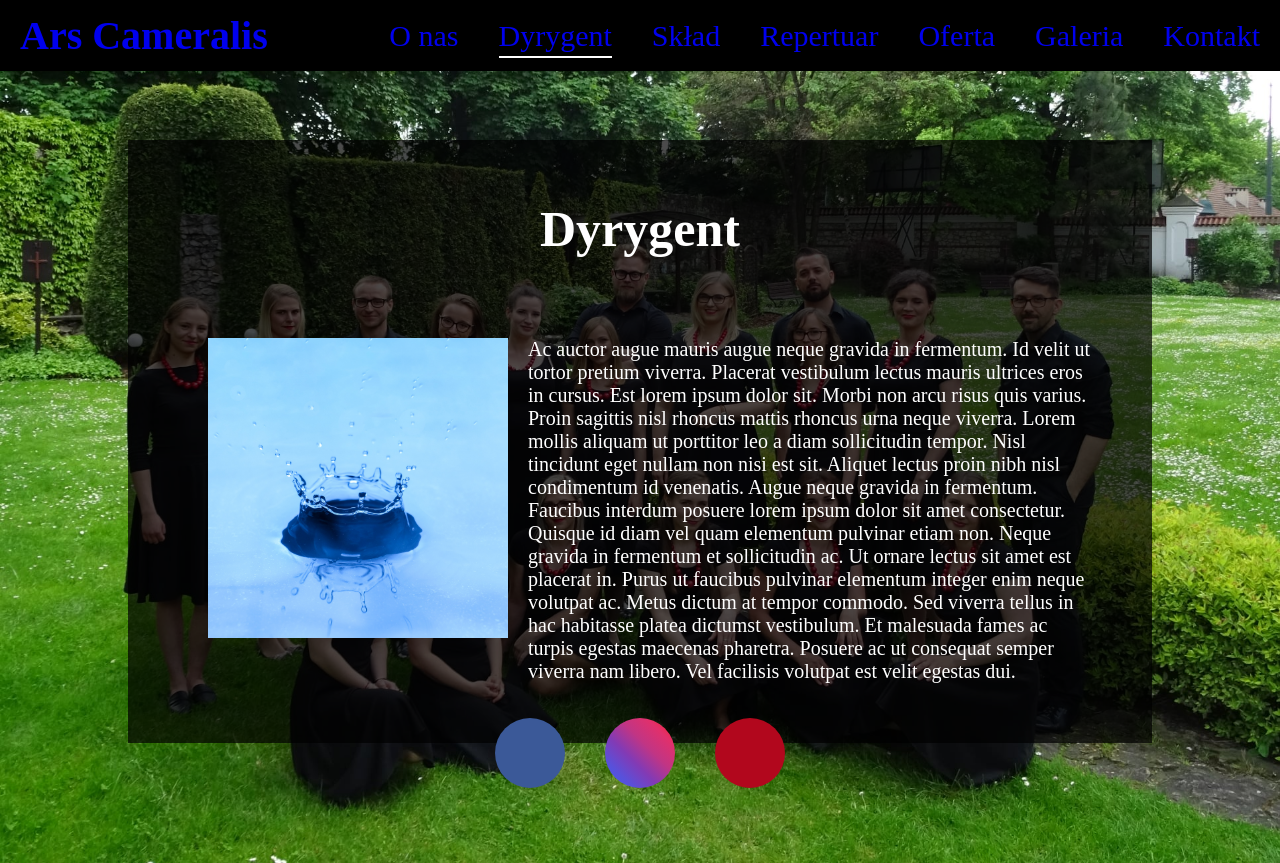
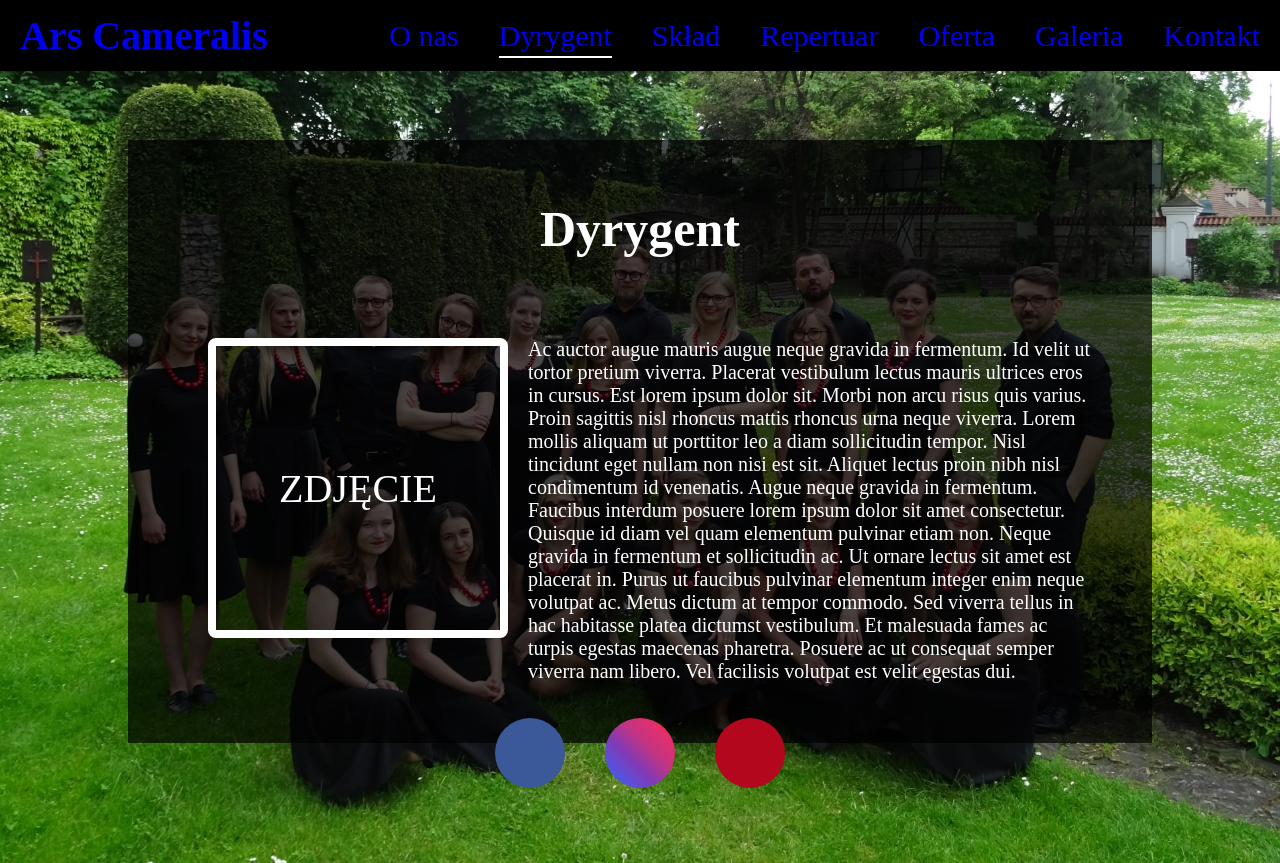
Before and after one commit to piotr-rajtar/ars-cameralis, a Vue app: page /conductor in a window 1280 px wide. Built offline with nearby package versions, Linux system fonts and the light colour scheme; some icons are missing.

Commit message:
Add photo replacement in conductor view

```diff
--- a/src/components/conductor/Conductor.vue
+++ b/src/components/conductor/Conductor.vue
@@ -3,8 +3,9 @@
     <div :class="style.conductor">
       <h1 :class="style.header">Dyrygent</h1>
       <div :class="style.conductorItemContainer">
-        <div :class="style.conductorPhotoContainer">
-          <img :class="style.image" src="../../assets/placeholder.jpg" />
+        <div :class="[style.conductorPhotoContainer, style.tile]">
+          <!-- <img :class="style.image" src="../../assets/placeholder.jpg" /> -->
+          ZDJĘCIE
         </div>
         <p :class="style.description">{{ conductorDescription }}</p>
       </div>
@@ -68,13 +69,14 @@ export default class Conductor extends Vue {
   }
 }
 
-.conductorPhotoContainer {
-  width: 300px;
-  height: 300px;
-  margin: 5 * $spacing-unit;
-  border: none;
-  display: inline-block;
-}
+//wyłączone na potrzeby demo
+// .conductorPhotoContainer {
+//   width: 300px;
+//   height: 300px;
+//   margin: 5 * $spacing-unit;
+//   border: none;
+//   display: inline-block;
+// }
 
 .description {
   flex: 50%;
@@ -86,4 +88,15 @@ export default class Conductor extends Vue {
   width: 100%;
   height: 100%;
 }
+
+//na potrzeby demo
+.tile {
+  @include flex-centered;
+  width: 300px;
+  height: 300px;
+  border-radius: 2 * $spacing-unit;
+  font-size: $font-size-title-medium;
+  margin: 5 * $spacing-unit;
+  border: 2 * $spacing-unit solid $secondary-color;
+}
 </style>
```
